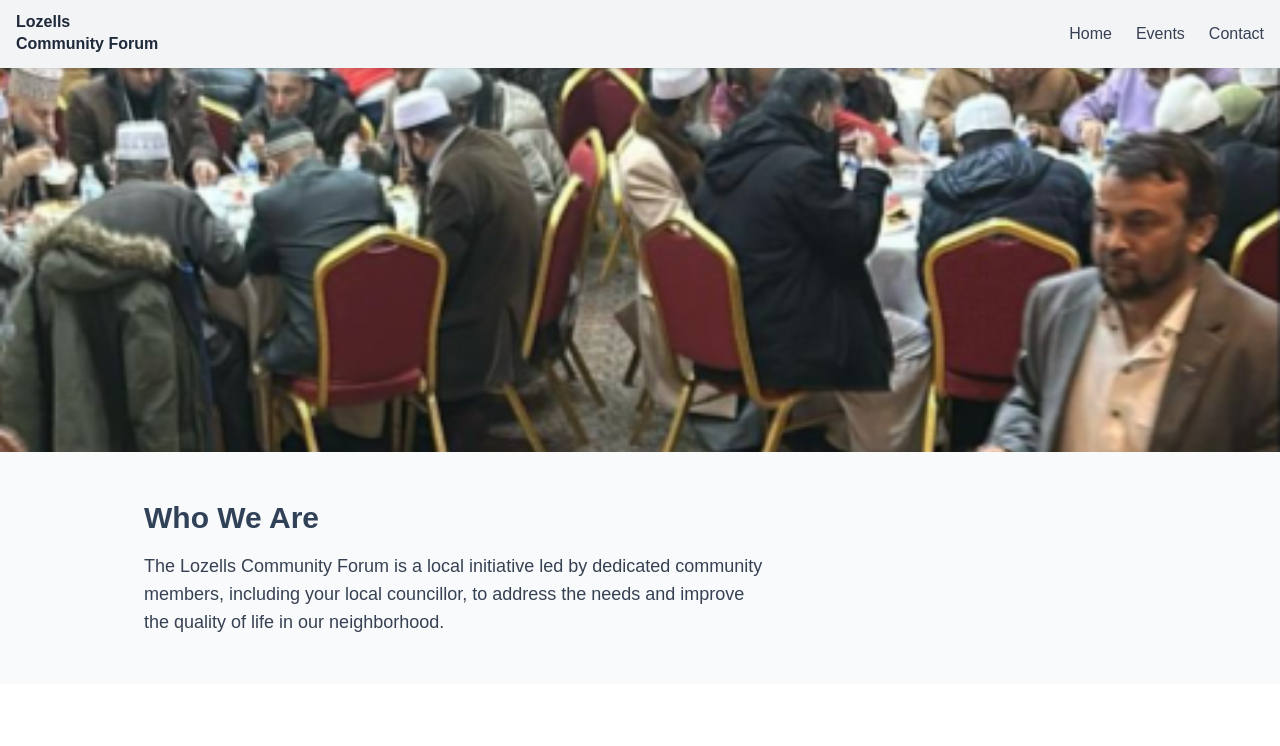
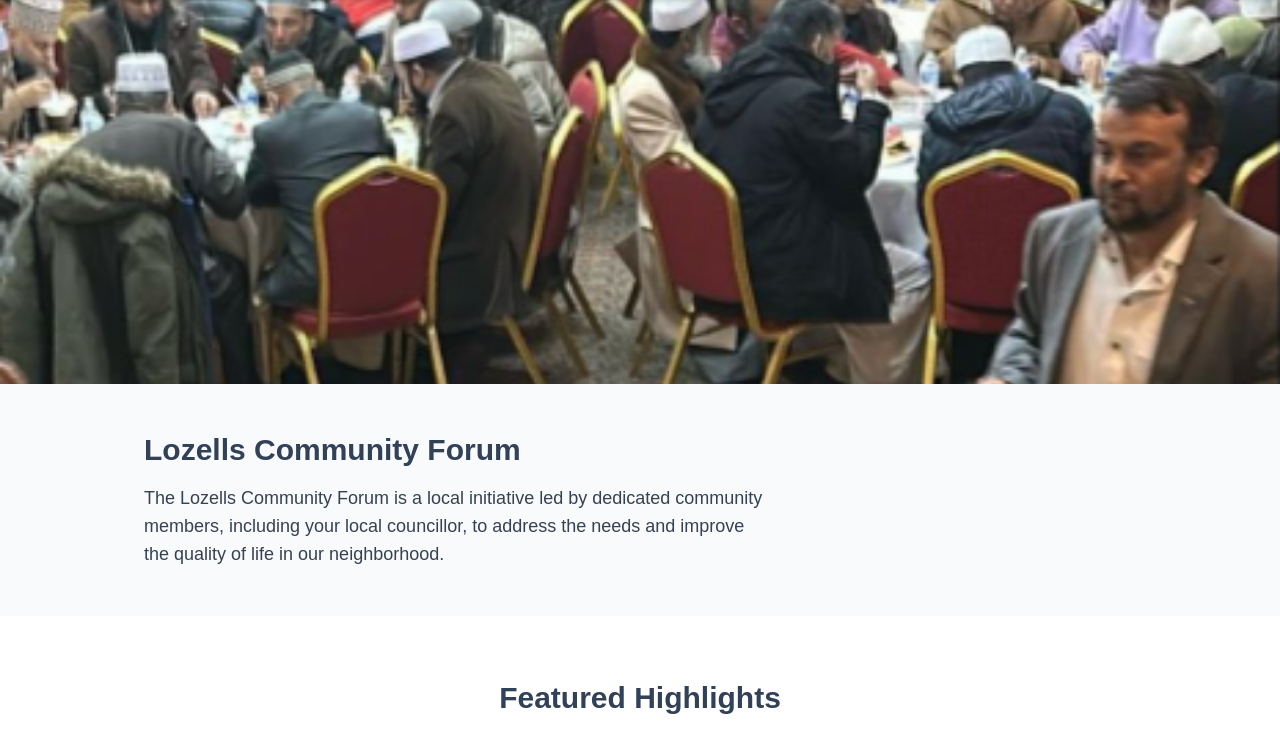
Before and after one commit to sb-haz/lozells-community-forum, a Next.js app: page / in a window 1280 px wide. Shown: the top 746 px of the page. Built offline with nearby package versions, Linux system fonts and the light colour scheme.

Commit message:
Refactor Navbar component for improved visibility and scrolling behavior

```diff
--- a/src/app/page.tsx
+++ b/src/app/page.tsx
@@ -43,15 +43,15 @@ const App = () => {
 
 const Navbar = () => {
   const [isMenuOpen, setIsMenuOpen] = useState(false);
-  const [scrolled, setScrolled] = useState(false);
+  const [visible, setVisible] = useState(false);
 
   useEffect(() => {
     const handleScroll = () => {
-      const offset = window.scrollY;
-      if (offset > 50) {
-        setScrolled(true);
+      const currentScrollPos = window.scrollY;
+      if (currentScrollPos > 100) {
+        setVisible(true);
       } else {
-        setScrolled(false);
+        setVisible(false);
       }
     };
 
@@ -66,12 +66,12 @@ const Navbar = () => {
   };
 
   return (
-    <nav className="bg-gray-100 text-gray-800 shadow-md sticky top-0 z-50 transition-all duration-300">
-      <div className={`container mx-auto px-4 ${scrolled ? 'py-1' : 'py-3'} flex justify-between items-center transition-all duration-300`}>
+    <nav className={`bg-gray-100 text-gray-800 shadow-md fixed top-0 w-full z-50 transition-transform duration-300 ${visible ? 'translate-y-0' : '-translate-y-full'}`}>
+      <div className="container mx-auto px-4 py-2 flex justify-between items-center">
         <div className="flex items-center">
           <div className="text-left">
-            <div className={`${scrolled ? 'text-sm' : 'text-md'} font-bold leading-tight transition-all duration-300`}>Lozells</div>
-            <div className={`${scrolled ? 'text-sm' : 'text-md'} font-bold transition-all duration-300`}>Community Forum</div>
+            <div className="text-md font-bold leading-tight">Lozells</div>
+            <div className="text-md font-bold">Community Forum</div>
           </div>
         </div>
         <div className="hidden md:flex space-x-6">
@@ -110,7 +110,7 @@ const AboutPreviewSection = () => {
       <div className="container mx-auto px-4 max-w-5xl">
         <div className="flex flex-col md:flex-row items-center">
           <div className="md:w-2/3 md:pr-8">
-            <h2 className="text-2xl md:text-3xl font-bold text-slate-700 mb-4">Who We Are</h2>
+            <h2 className="text-2xl md:text-3xl font-bold text-slate-700 mb-4">Lozells Community Forum</h2>
             <p className="text-gray-700 text-base md:text-lg">
               The Lozells Community Forum is a local initiative led by dedicated community members, including your local councillor, to address the needs and improve the quality of life in our neighborhood.
             </p>
```
